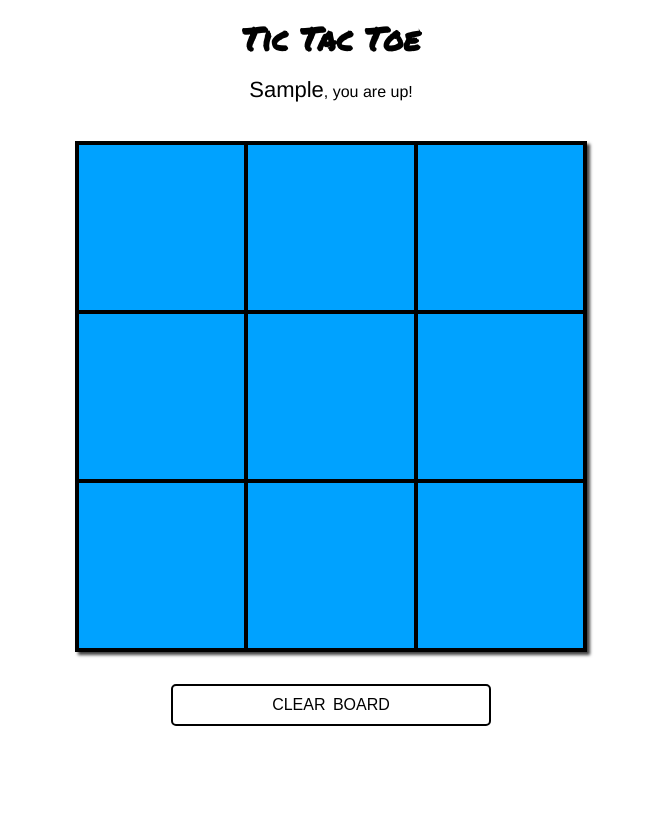
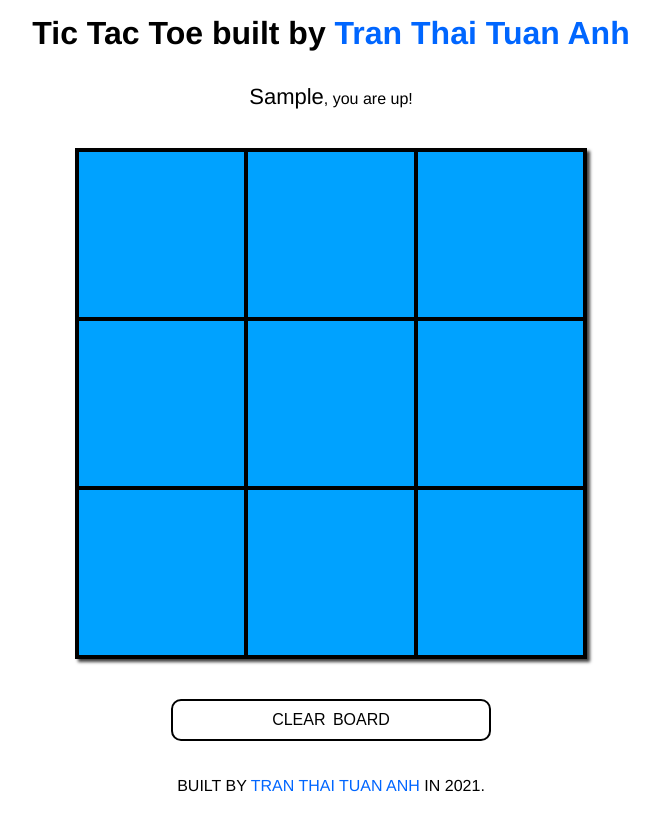
Before and after one commit to tranthaituananh/tic_tac_toe, a plain HTML site: page index.html in a window 1280 px wide. Both pictures are taken after typing "Sample", "Sample" into the empty fields and a click on the input "Start Game". Shown: the whole page, without its empty margins (309-968 px from the left). Drawn offline with Linux system fonts and the light colour scheme.

Commit message:
add Clear btn and fix css

```diff
--- a/index.html
+++ b/index.html
@@ -4,13 +4,14 @@
   <meta charset="UTF-8">
   <meta http-equiv="X-UA-Compatible" content="IE=edge">
   <meta name="viewport" content="width=device-width, initial-scale=1.0">
-  <link href="https://fonts.googleapis.com/css?family=Permanent+Marker" rel="stylesheet">
+  <link rel="stylesheet" href="https://fonts.googleapis.com/css?family=Permanent+Marker"/>
   <link rel="stylesheet" href="style.css"/>
   <title>Tic-Tac-Toe</title>
 </head>
 <body>
   <div>
-    <h1 class="header">Tic Tac Toe</h1>
+    <h1 class="header">Tic Tac Toe built by <a href="https://github.com/tranthaituananh">Tran Thai Tuan Anh</a>
+    </p></h1>
   </div>
 
   <div class="enter-players">
@@ -76,6 +77,10 @@
     <button class="replay-btn" value="replay">
       <span class="clear-board">Clear Board</span>
     </button>
+
+    <p id="info">
+      Built by <a href="https://github.com/tranthaituananh">Tran Thai Tuan Anh</a> in 2021.
+    </p>
   </div>
 
   <script src="main.js"></script>
--- a/style.css
+++ b/style.css
@@ -4,10 +4,6 @@
 
 body {
   font-family: "Helvetica", sans-serif;
-  align-items: center;
-  justify-content: center;
-  height: 100vh;
-  overflow: hidden;
   margin: 0;
   padding: 0;
 }
@@ -19,7 +15,7 @@ body {
 .header {
   text-align: center;
   margin: 15px 0;
-  font-family: "Permanent Marker";
+  font-family: "Helvetica";
 }
 
 .enter-players {
@@ -119,7 +115,7 @@ body {
   width: 25%;
   padding: 10px 20px;
   border: 2px solid #000;
-    border-radius: 5px;
+  border-radius: 10px;
   outline: none;
   letter-spacing: 0;
   text-transform: uppercase;
@@ -127,6 +123,7 @@ body {
   margin-top: 12px;
   word-spacing: 3px;
   background-color: #fff;
+  margin: 20px;
 }
 
 .replay-btn:hover,
@@ -157,3 +154,12 @@ body {
     width: 50%;
   }
 }
+
+p#info {
+  text-transform: uppercase;
+}
+
+a {
+	color: rgb(0, 102, 255);
+	text-decoration: none;
+}
```
Lines whose indentation alone changed are shown as unchanged.
